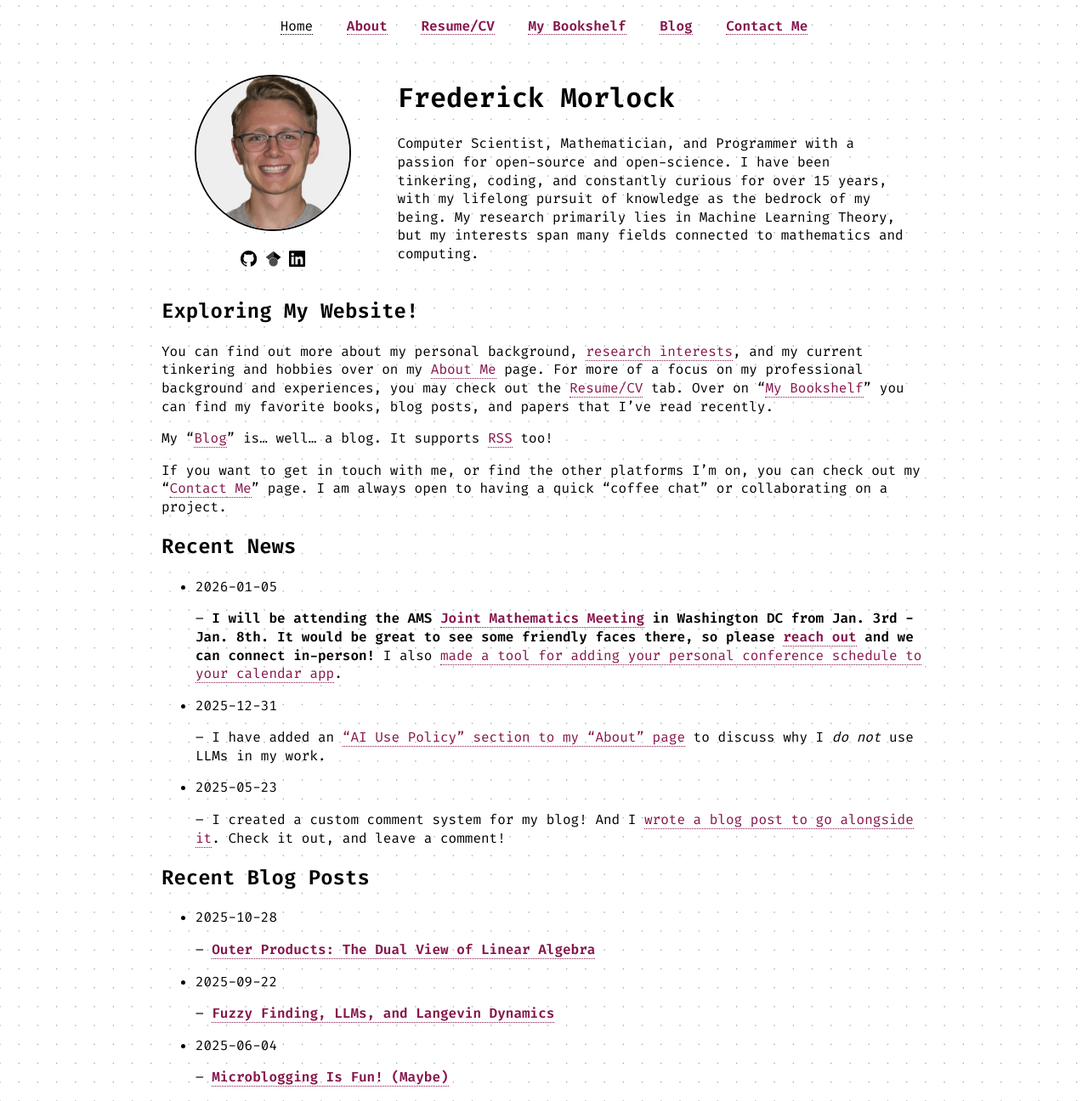
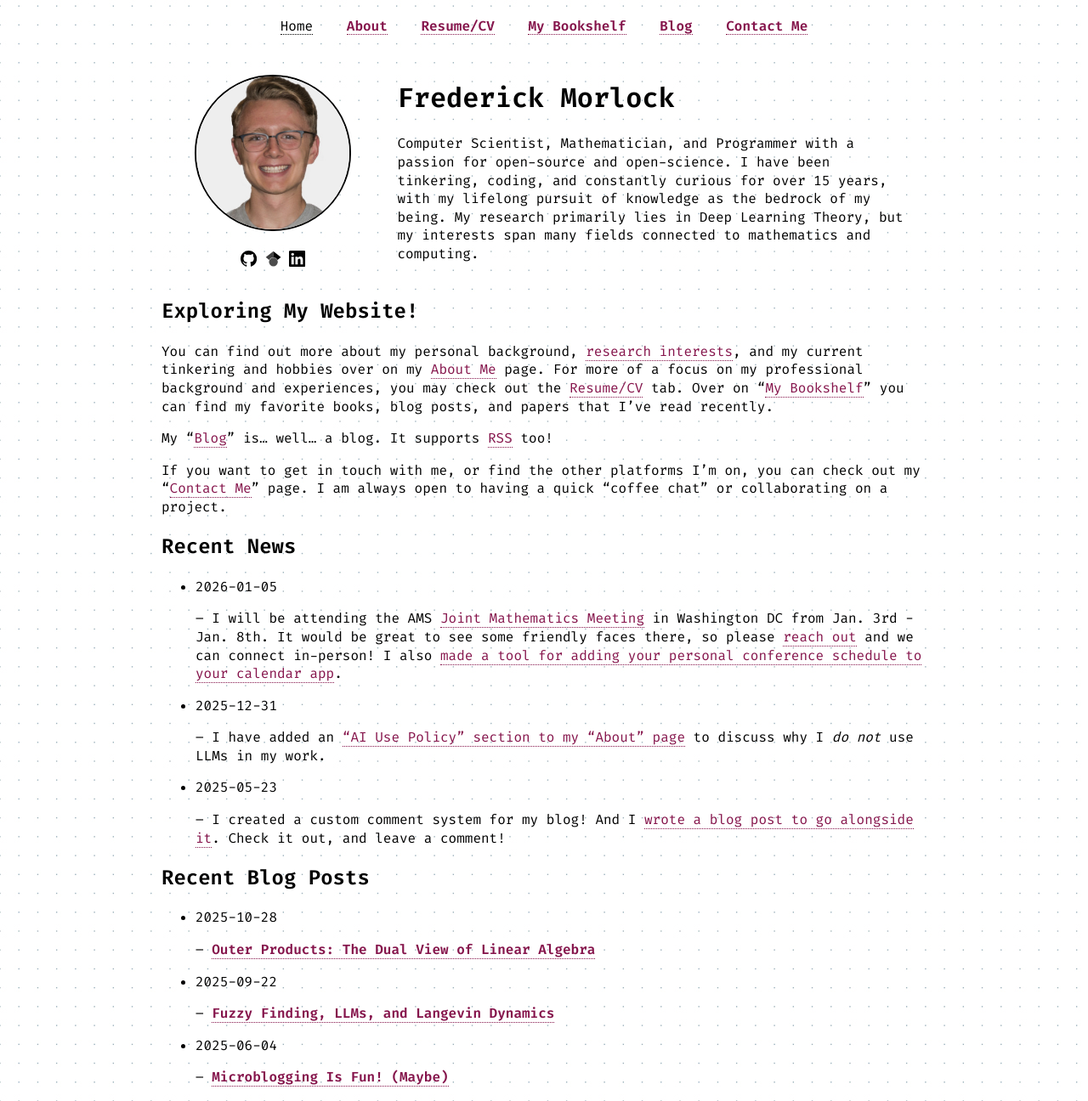
Before and after one commit to FrederickGeek8/freddy.us, a Jekyll site: the page built from index.md, in a window 1280 px wide and 1400 px high, cut to the strip 104-1400 px from the top of the window. Shown: the whole strip at 85% size. Built offline with Jekyll 4.4.1, drawn with Linux system fonts in a browser that asks for light colours.

Commit message:
Little tweaks
- Remove bold text from JMM news
- Change "Machine Learning Theory" to "Deep Learning Theory" in
self-description

```diff
--- a/_config.yml
+++ b/_config.yml
@@ -19,7 +19,7 @@ description: Tinkerer, Researcher, Programmer.
 long_description: >-
   Computer Scientist, Mathematician, and Programmer with a passion for open-source and open-science.
   I have been tinkering, coding, and constantly curious for over 15 years, with my lifelong pursuit of knowledge as the bedrock of my being.
-  My research primarily lies in Machine Learning Theory, but my interests span many fields connected to mathematics and computing.
+  My research primarily lies in Deep Learning Theory, but my interests span many fields connected to mathematics and computing.
 baseurl: "" # the subpath of your site, e.g. /blog
 url: "https://freddy.us" # the base hostname & protocol for your site, e.g. http://example.com
 repository: FrederickGeek8/freddy.us
--- a/_data/news.yml
+++ b/_data/news.yml
@@ -1,5 +1,5 @@
 - date: 2026-01-05
-  text: "**I will be attending the AMS [Joint Mathematics Meeting](https://jointmathematicsmeetings.org/jmm){:target='_blank'} in Washington DC from Jan. 3rd - Jan. 8th. It would be great to see some friendly faces there, so please [reach out](/contact/) and we can connect in-person!** I also [made a tool for adding your personal conference schedule to your calendar app](/blog/micros/jmm-cal-app/)."
+  text: "I will be attending the AMS [Joint Mathematics Meeting](https://jointmathematicsmeetings.org/jmm){:target='_blank'} in Washington DC from Jan. 3rd - Jan. 8th. It would be great to see some friendly faces there, so please [reach out](/contact/) and we can connect in-person! I also [made a tool for adding your personal conference schedule to your calendar app](/blog/micros/jmm-cal-app/)."
 
 - date: 2025-12-31
   text: "I have added an [\"AI Use Policy\" section to my \"About\" page](/about/#aside-my-ai-use-policy) to discuss why I _do not_ use LLMs in my work."
```
